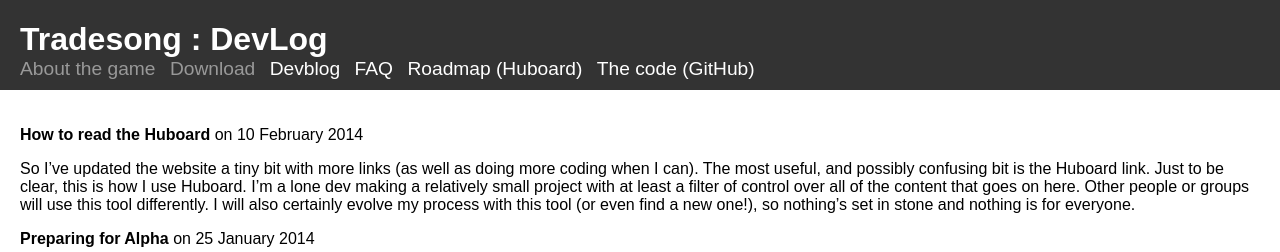
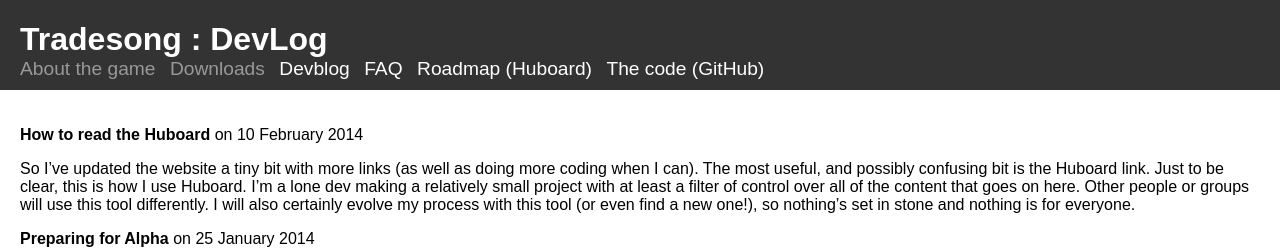
Before and after one commit to icbat/tradesong, a Jekyll site: the page built from index.markdown, in a window 1280 px wide. Shown: the top 252 px of the page. Built offline with Jekyll 4.4.1, drawn with Linux system fonts in a browser that asks for light colours.

Commit message:
Super minor change to wording

```diff
--- a/_layouts/default.html
+++ b/_layouts/default.html
@@ -12,7 +12,7 @@
 			<h1><a class="title" href="{{site.url}}">Tradesong</a> : {{page.title}}</h1>
 			<ul class="navHeader">
 				<li>About the game</li>
-				<li>Download</li>
+				<li>Downloads</li>
 				<li><a href="{{site.url}}">Devblog</a></li>
 				<li><a href="{{site.url}}/faq">FAQ</a></li>
 				<li><a href="https://huboard.com/icbat/Tradesong#/milestones" target="_blank">Roadmap (Huboard)</a></li>
```
